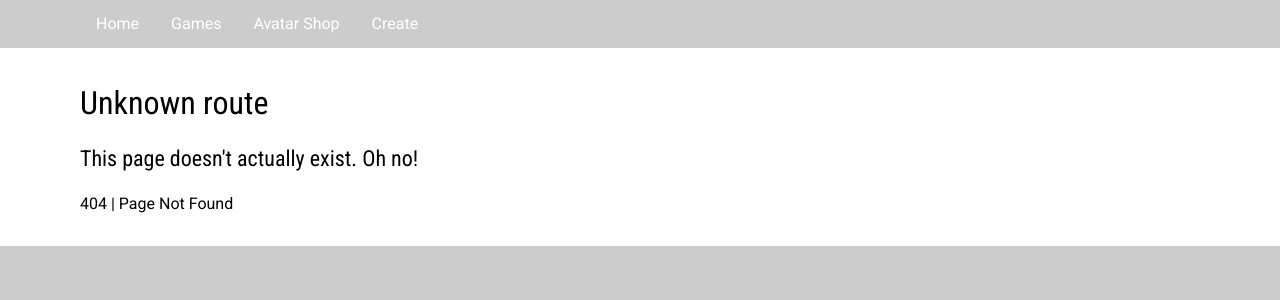
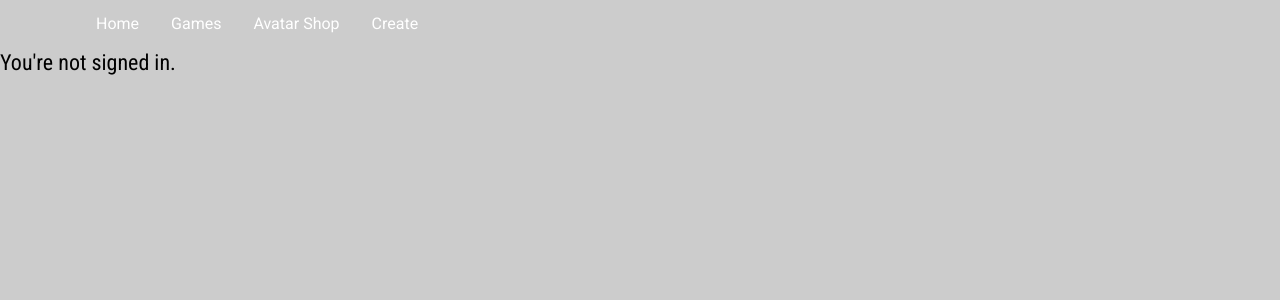
Before and after one commit to VernandoGames/Better-Roblox, a Vue app: page /#/ in a window 1280 px wide. Before the commit this address had no page. Shown: the top 300 px of the page. Built offline with nearby package versions, Linux system fonts and the light colour scheme; the HTML template or start-up script is replaced by a standard one; what vue-cookies would draw is missing.

Commit message:
Push; Prepare for Vue 3

```diff
--- a/src/components/AppNavbar.vue
+++ b/src/components/AppNavbar.vue
@@ -7,6 +7,9 @@
                 <router-link to="/avatar">Avatar Shop</router-link>
                 <router-link to="/develop">Create</router-link>
             </nav>
+            <nav v-show="isAuth">
+
+            </nav>
         </container>
     </header>
 </template>
@@ -14,7 +17,7 @@
 <script>
     export default {
         name: 'navbar',
-        props: ['darkMode'],
+        props: ['darkMode', 'isAuth'],
     };
 </script>
 
--- /dev/null
+++ b/src/components/pages/HomePage.vue
@@ -0,0 +1,19 @@
+<template lang="">
+    <div>
+        <div v-if='isAuth'>
+            <h3>Woah, You're signed in!</h3>
+        </div>
+        <div v-else>
+            <h3>You're not signed in.</h3>
+        </div>
+    </div>
+</template>
+<script>
+export default {
+    name: 'home',
+    props: ['darkMode', 'isAuth'],
+}
+</script>
+<style lang="">
+
+</style>
--- a/src/router/index.js
+++ b/src/router/index.js
@@ -1,6 +1,6 @@
 import Vue from 'vue';
 import VueRouter from 'vue-router';
-// import HomePage from '../components/pages/Home.vue';
+import HomePage from '../components/pages/HomePage.vue';
 import GamesPage from '../components/pages/Games.vue';
 import GamePage from '../components/pages/GamePage.vue';
 import UnknownRoutePage from '../components/pages/UnknownRoute.vue';
@@ -9,6 +9,10 @@ Vue.use(VueRouter)
 
 export default new VueRouter({
     routes: [
+
+        {
+            path: '/', name: 'home', component: HomePage
+        },
 
         { path: '/games', name: 'games', component: GamesPage, children: [
 
```
